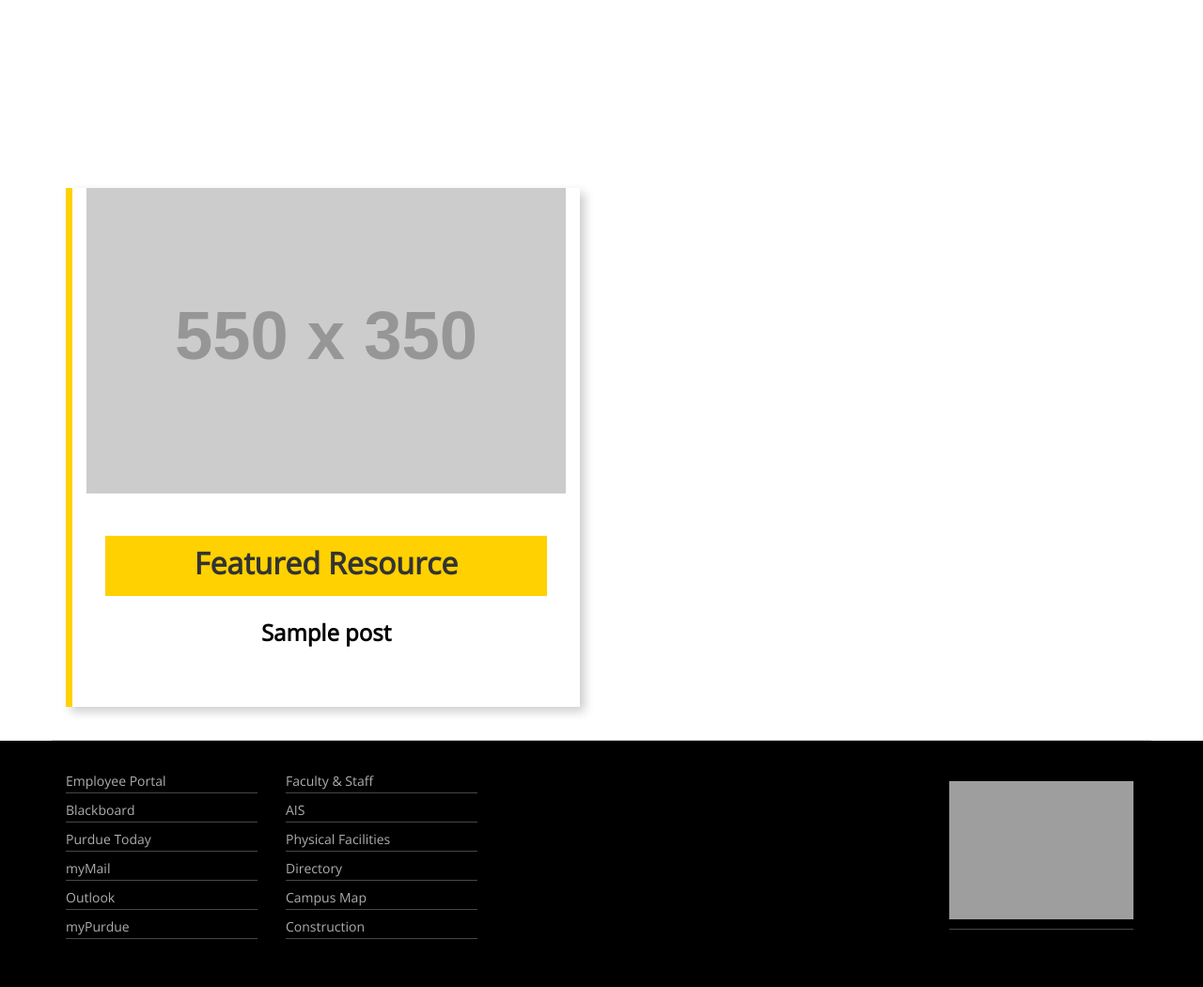
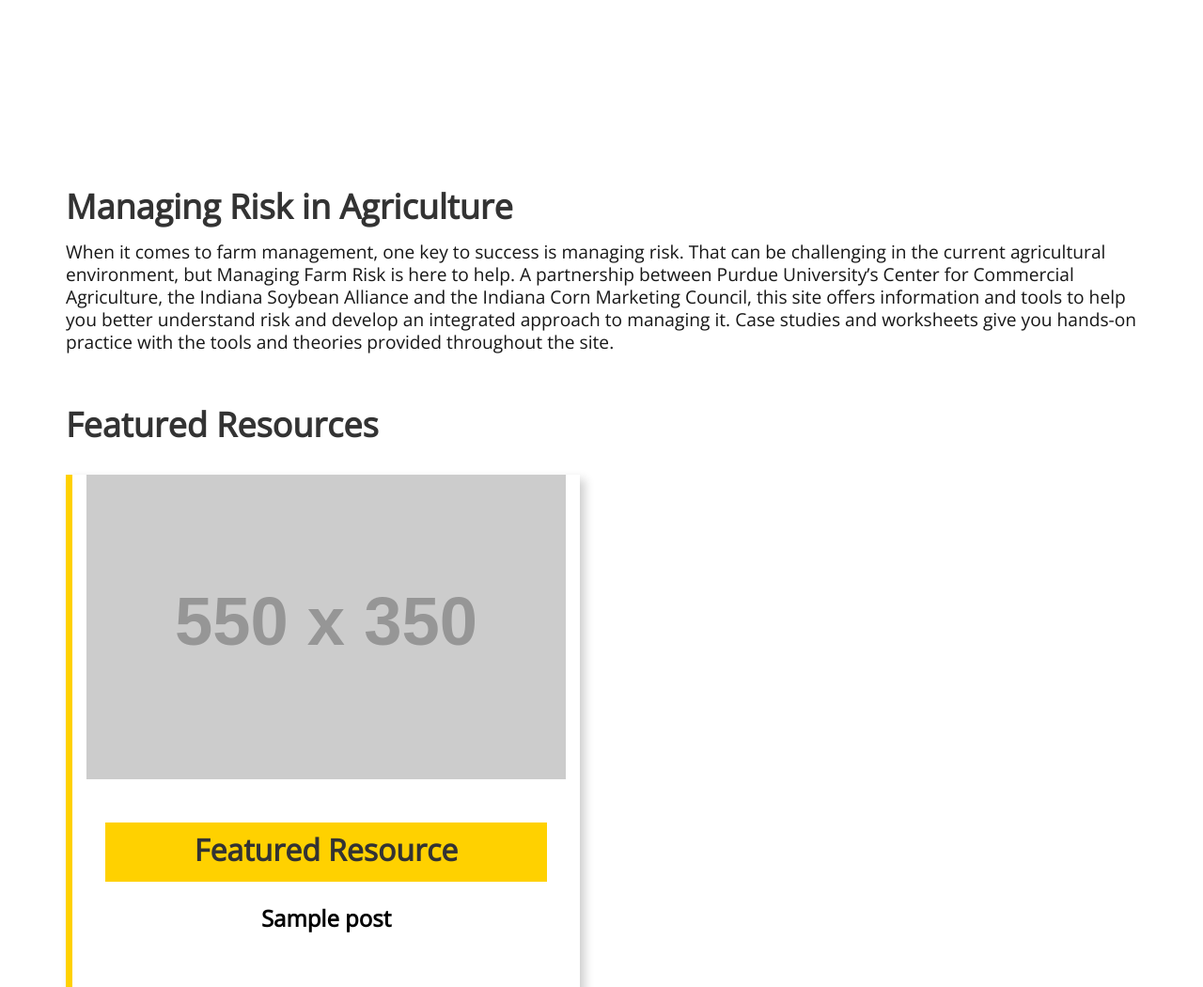
Before and after one commit to PurdueAgComm/FarmRisk, a WordPress theme: template themes/child_theme/template-home.php in a window 1280 px wide. Shown: the part 611-1661 px from the top of the page at 94% size. Run offline with PHP 8.4 and a stand-in for WordPress, Linux system fonts and the light colour scheme; the site name, menu and one post (Sample post) are stand-ins, and other content is empty; grey boxes labelled with a size stand in for pictures from a placeholder-image service; some libraries are stand-ins or nearby versions; grey boxes are pictures that could not be loaded.

Commit message:
update feature image

```diff
--- a/themes/child_theme/template-home.php
+++ b/themes/child_theme/template-home.php
@@ -30,6 +30,10 @@ get_header(); ?>
 <div class="container">
   <div class="row" style="padding: 15px 0; border-bottom: 1px solid #dadada;">
     <div class="col-sm-12">
+    <h1>Managing Risk in Agriculture</h1>
+    <p style="font-size: 1.2em;">When it comes to farm management, one key to success is managing risk. That can be challenging in the current agricultural environment, but Managing Farm Risk is here to help. A partnership between Purdue University’s Center for Commercial Agriculture, the Indiana Soybean Alliance and the Indiana Corn Marketing Council, this site offers information and tools to help you better understand risk and develop an integrated approach to managing it. Case studies and worksheets give you hands-on practice with the tools and theories provided throughout the site.</p>
+    <br><br>
+    <h1>Featured Resources</h1><br>
     <?php
     // set the "paged" parameter (use 'page' if the query is on a static front page)
     $paged = ( get_query_var( 'paged' ) ) ? get_query_var( 'paged' ) : 1;
@@ -50,13 +54,13 @@ $the_query = new WP_Query($args);
     ?>
       <div id="firstfeature" class="col-lg-6 primarystory">
         <div id="primaryfeature">
-          <a href="<?php the_permalink(); ?>" style="text-decoration:none;">
+          <a href="<?php echo the_permalink(); ?>" style="text-decoration:none;">
             <div class="grids primarygrid">
               <figure class="effect-ruby">
                 <?php if(has_post_thumbnail()) : ?>
-                  <?php the_post_thumbnail( array( 550, 350), array( 'class' => 'img-responsive, img-home-portfolio, primarystorypic' ) ) ?>
+                  <img src="<?php echo get_the_post_thumbnail_url(); ?>" class="img-responsive img-home-portfolio primarystorypic" alt="<?php the_title(); ?>">
                 <?php else : ?>
-                  <img class="img-responsive img-home-portfolio primarystorypic" alt="the_title();" src="http://placehold.it/550x350?text=No Image">
+                  <img class="img-responsive img-home-portfolio primarystorypic" alt="<?php the_title();?>" src="http://placehold.it/550x350?text=No Image">
                 <?php endif; ?>
                 <figcaption class="hidden-xs hidden-sm hidden-md" style="padding-top: 115px;"><p>Read More</p></figcaption>
               </figure>
@@ -84,7 +88,7 @@ $the_query = new WP_Query($args);
               <div class="grids">
                 <figure class="effect-ruby">
                   <?php if(has_post_thumbnail()) : ?>
-                    <?php the_post_thumbnail( array( 310, 200), array( 'class' => 'img-responsive, img-home-portfolio, primarystorypic' ) ) ?>
+                    <img src="<?php echo get_the_post_thumbnail_url(); ?>" class="img-responsive img-home-portfolio primarystorypic" alt="<?php the_title(); ?>">
                   <?php else : ?>
                     <img class="img-responsive img-home-portfolio primarystorypic" alt="<?php the_title();?>" src="http://placehold.it/310x205?text=No Image">
                   <?php endif; ?>
```
